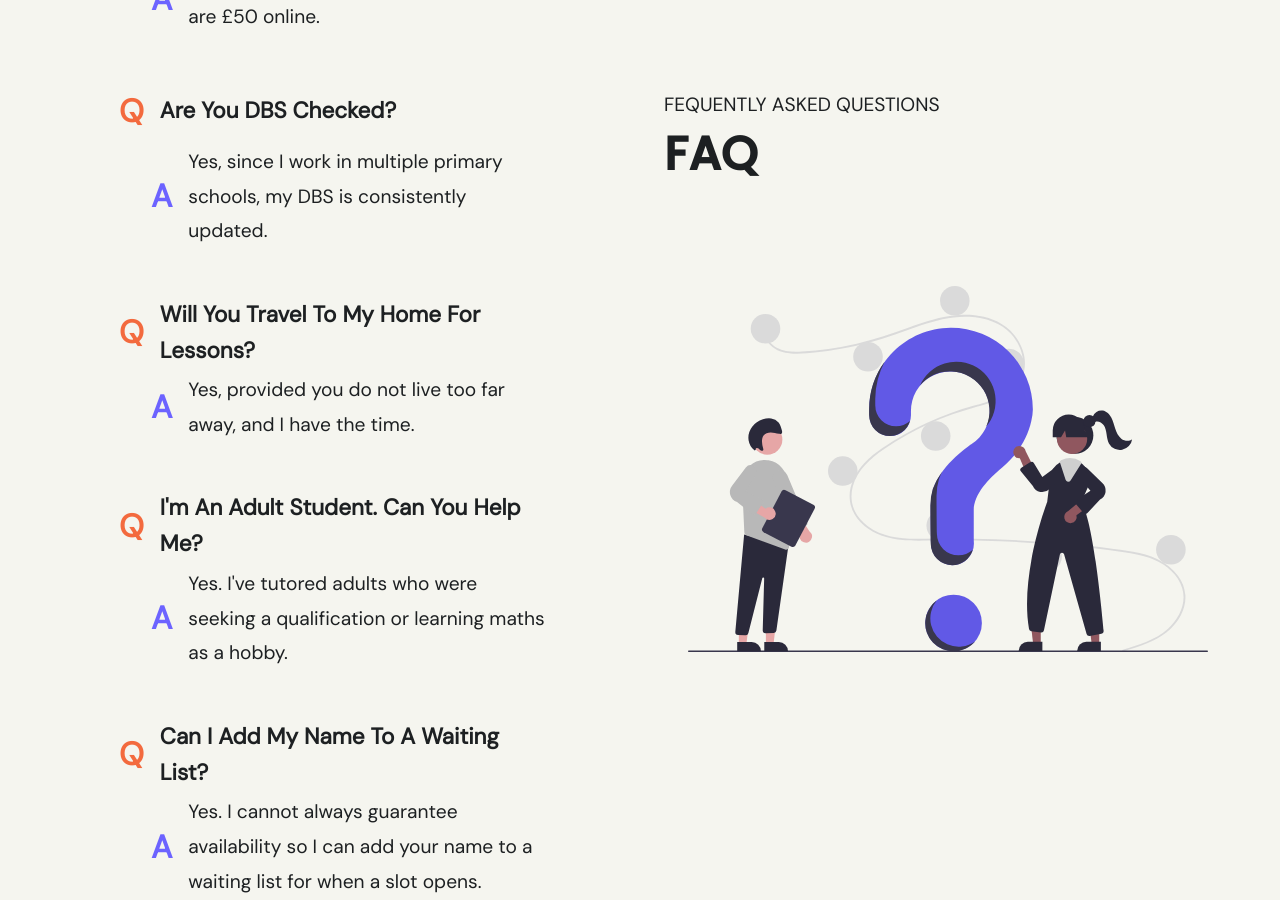
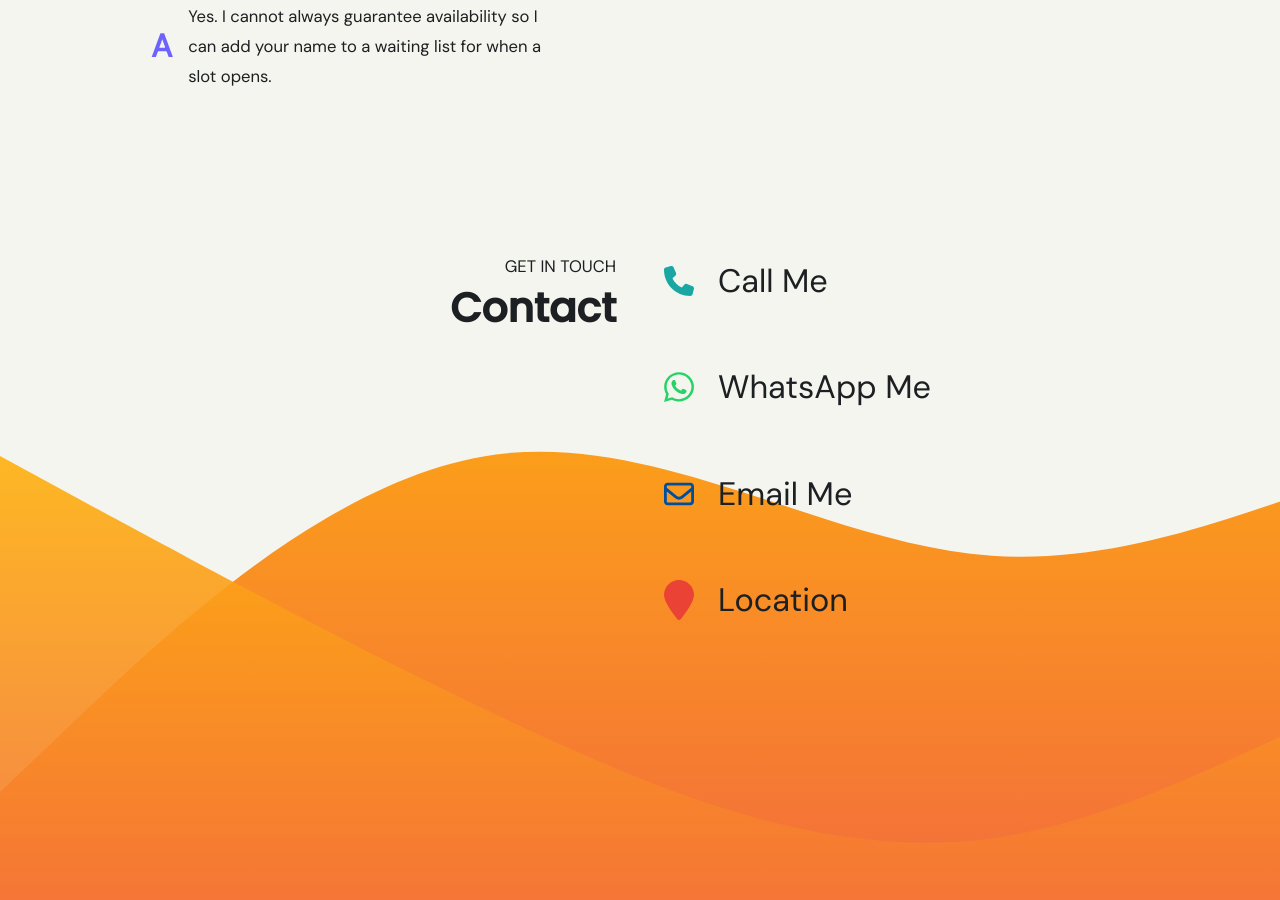
Before and after one commit to GG1982/ggmaths-site2, a Jekyll site: the page built from index.html, in a window 1280 px wide and 900 px high, scrolled down 5656 px. Built offline with Jekyll 4.4.1, drawn with Linux system fonts in a browser that asks for light colours; nearby versions of some CDN libraries; some of the changed text lies outside the part shown.

Commit message:
add icon to links in footer

```diff
--- a/_includes/footer.html
+++ b/_includes/footer.html
@@ -9,24 +9,43 @@
 
             <div class="footer-mob">
                 <a href="tel:+447956519802">
-                    Tel: 07956 519 802
+                    <div class="footer-link">
+                        <img src="/assets/images/phone.svg" alt="phone icon">
+                        <p class="font-1">call me</p>
+                    </div>
                 </a>
             </div>
 
             <div class="footer-whatsapp">
                 <a href="https://wa.me/447956519802?text=Hi%20Giuliano!%20" target="_blank"
-                    rel="noreferrer noopener">Message me on WhatsApp</a>
+                rel="noreferrer noopener">
+                <div class="footer-link">
+                    <img class="" src="assets/images/whatsapp.svg" alt="whatsapp icon">
+                    <p class="font-1">WhatsApp me</p>
+                </div>
+            </a>
+
             </div>
 
             <div class="footer-mail">
+
                 <a href="mailto:giuliano.grasso26@gmail.com?subject=Private Maths Tuition">
-                    Email: {{ site.email }}
+                    <div class="footer-link">
+                        <img src="assets/images/email.svg" alt="email icon">
+                        <p class="font-1">email me</p>
+                    </div>
                 </a>
             </div>
 
             <div class="footer-address">
+
                 <a href="https://www.google.co.uk/maps/dir//GG+Maths+-+Private+Maths+Tutor,+45+Exeter+Rd,+London+N14+5JT/@51.6350783,-0.1431521,17z/data=!4m9!4m8!1m0!1m5!1m1!1s0x48761923e87f01e1:0xb59e62c483b997c!2m2!1d-0.1409634!2d51.6350783!3e0"
-                    target="_blank" rel="noreferrer noopener">Get Directions <span>Exeter Road, N14 5JT</span></a>
+                    target="_blank" rel="noreferrer noopener">
+                    <div class="footer-link">
+                        <img src="/assets/images/location-pin.svg" alt="location pin icon">
+                        <p class="font-1">Location</p>
+                    </div>
+                </a>
             </div>
         </div>
     </section>
--- a/_layouts/default.html
+++ b/_layouts/default.html
@@ -13,8 +13,7 @@
     <style>
       @import url('https://fonts.googleapis.com/css2?family=DM+Sans&family=Poppins:wght@500&display=swap');
     </style>
-    <script src="https://kit.fontawesome.com/5dc34070c8.js" crossorigin="anonymous"></script>
-
+<script src="https://kit.fontawesome.com/5dc34070c8.js" crossorigin="anonymous"></script>
 
     <!-- Global site tag (gtag.js) - Google Analytics -->
     <script async src="https://www.googletagmanager.com/gtag/js?id=G-67ZXE2EPM5"></script>
--- a/_sass/main.scss
+++ b/_sass/main.scss
@@ -10,14 +10,14 @@ $titleFont: 'Poppins', sans-serif;
 
 
 :root {
-  --step--2: clamp(0.96rem, 0.87rem + 0.42vw, 1.20rem);
-  --step--1: clamp(1.15rem, 1.02rem + 0.60vw, 1.50rem);
-  --step-0: clamp(1.38rem, 1.20rem + 0.85vw, 1.88rem);
-  --step-1: clamp(1.65rem, 1.41rem + 1.18vw, 2.34rem);
-  --step-2: clamp(1.98rem, 1.66rem + 1.62vw, 2.93rem);
-  --step-3: clamp(2.38rem, 1.94rem + 2.19vw, 3.66rem);
-  --step-4: clamp(2.85rem, 2.26rem + 2.94vw, 4.58rem);
-  --step-5: clamp(3.42rem, 2.64rem + 3.92vw, 5.72rem);
+  --step--2: clamp(0.96rem, calc(0.93rem + 0.15vw), 1.04rem);
+  --step--1: clamp(1.15rem, calc(1.09rem + 0.27vw), 1.30rem);
+  --step-0: clamp(1.38rem, calc(1.29rem + 0.43vw), 1.63rem);
+  --step-1: clamp(1.65rem, calc(1.52rem + 0.66vw), 2.03rem);
+  --step-2: clamp(1.98rem, calc(1.79rem + 0.97vw), 2.54rem);
+  --step-3: clamp(2.38rem, calc(2.10rem + 1.39vw), 3.17rem);
+  --step-4: clamp(2.85rem, calc(2.46rem + 1.94vw), 3.97rem);
+  --step-5: clamp(3.42rem, calc(2.89rem + 2.68vw), 4.96rem);
 
 
   --section-gap: 10rem;
@@ -40,6 +40,39 @@ $titleFont: 'Poppins', sans-serif;
 
   --width-gap: min(100% - 2rem, 100em)
 
+}
+
+// Font Size
+.font--2 {
+  font-size: var(--step--2);
+}
+
+.font--1 {
+  font-size: var(--step--1);
+}
+
+.font-0 {
+  font-size: var(--step-0);
+}
+
+.font-1 {
+  font-size: var(--step-1);
+}
+
+.font-2 {
+  font-size: var(--step-2);
+}
+
+.font-3 {
+  font-size: var(--step-3);
+}
+
+.font-4 {
+  font-size: var(--step-4);
+}
+
+.font-5 {
+  font-size: var(--step-5);
 }
 
 
@@ -365,6 +398,8 @@ a:hover {
 
 // Footer Section
 
+
+
 .footer {
   display: grid;
   grid-template-columns: repeat(auto-fit, minmax(205px, 1fr));
@@ -374,10 +409,30 @@ a:hover {
   background-size: cover;
 }
 
+.titles {
+  text-align: right;
+}
+
 .footer-links {
   display: flex;
   flex-direction: column;
-  gap: 1.6rem;
+  gap: 3rem;
+
+}
+
+.footer-link {
+  display: flex;
+  justify-content: center;
+  align-items: center;
+  gap: 1.5rem
+}
+.footer-link img {
+  width: 30px;
+}
+
+.footer-links > div {
+  display: flex;
+  gap: 1rem;
 }
 
 .footer-links a {
@@ -390,9 +445,9 @@ a:hover {
 
 
 
-.footer-address span {
-  display: block;
-}
+// .footer-address span {
+//   display: block;
+// }
 
 
 
@@ -489,8 +544,8 @@ a:hover {
     margin-left: 1rem;
   }
 
-  .footer-links a {
-    font-weight: bold;
+  .titles {
+    text-align: left;
   }
 }
 
```
Also changed, not shown: assets/images/email.svg (added), assets/images/location-pin.svg (added), assets/images/phone.svg (added), assets/images/whatsapp.svg (added).
